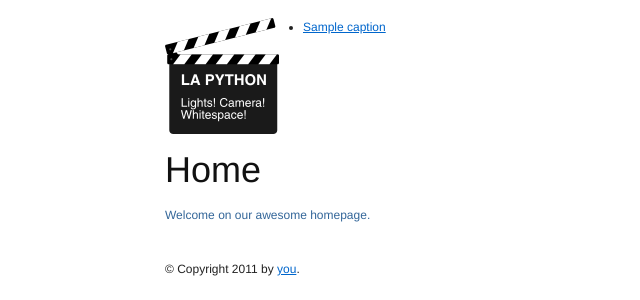
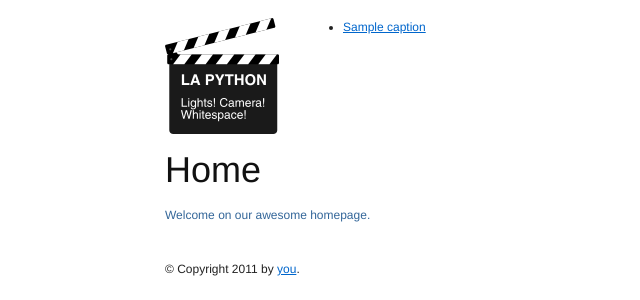
Before and after one commit to audreyfeldroy/pythonla, a Python web app: template site/pythonla/templates/home.jinja2 in a window 1280 px wide. Shown: the top 300 px of the page, without its empty margins (0-640 px from the left). Run offline with Jinja, Linux system fonts and the light colour scheme; the template is opened without the code that fills it: most values are stand-ins (such as "Sample title", 1, 10 or a date in 2020).

Commit message:
Made the logo a link and spaced it more nicely.

```diff
--- a/site/pythonla/templates/base.jinja2
+++ b/site/pythonla/templates/base.jinja2
@@ -14,11 +14,11 @@
 <body>
     <div class="container">
         <div id="header" class="span-24 prepend-top last">
-            <div id="logo" class="span-3">
-                <img src="static/img/logo.png" alt="LA Python logo: Lights, camera, whitespace!" />
+            <div id="logo" class="span-4">
+                <a href="/"><img src="static/img/logo.png" alt="LA Python logo: Lights, camera, whitespace!" /></a>
                 {% block header %}{% endblock header %}
             </div>
-            <div id="nav" class="span-21 last">
+            <div id="nav" class="span-20 last">
                 <ul id="navigation">
                 {% for item in navigation %}
                     <li><a href="{{ item.href }}">{{ item.caption }}</a></li>
```
